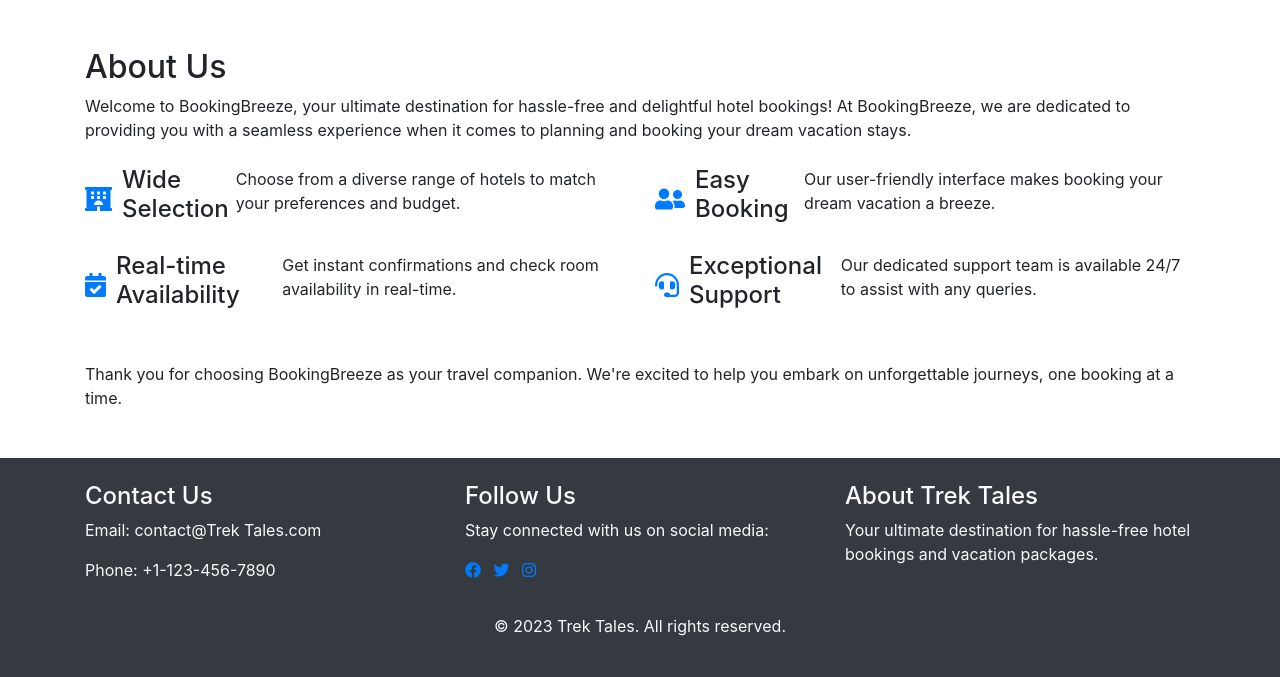
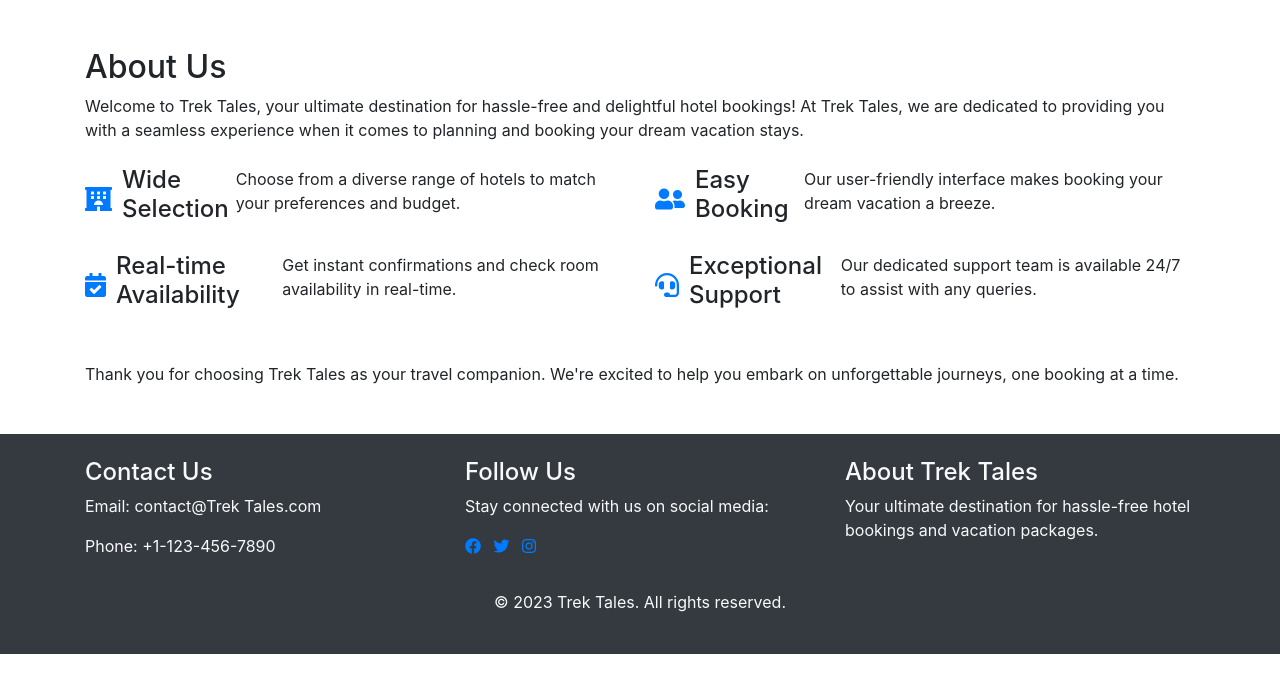
Before and after one commit to Pruthvirajpm/Trek_Tales, a PHP site: page /about.php in a window 1280 px wide. Shown: the part 85-762 px from the top of the page. Run offline with PHP 8.4, Linux system fonts and the light colour scheme.

Commit message:
Update about.php

```diff
--- a/about.php
+++ b/about.php
@@ -1,7 +1,7 @@
 <!DOCTYPE html>
 <html>
 <head>
-    <title>About Us - BookingBreeze</title>
+    <title>About Us - Trek Tales</title>
     <link rel="stylesheet" href="https://stackpath.bootstrapcdn.com/bootstrap/4.5.2/css/bootstrap.min.css">
     <link rel="stylesheet" href="https://cdnjs.cloudflare.com/ajax/libs/font-awesome/5.15.1/css/all.min.css">
     <style>
@@ -29,7 +29,7 @@
 
     <div class="container mt-5">
         <h2>About Us</h2>
-        <p>Welcome to BookingBreeze, your ultimate destination for hassle-free and delightful hotel bookings! At BookingBreeze, we are dedicated to providing you with a seamless experience when it comes to planning and booking your dream vacation stays.</p>
+        <p>Welcome to Trek Tales, your ultimate destination for hassle-free and delightful hotel bookings! At Trek Tales, we are dedicated to providing you with a seamless experience when it comes to planning and booking your dream vacation stays.</p>
 
         <!-- Adding interactive features with icons -->
         <div class="row mt-4">
@@ -59,7 +59,7 @@
             </div>
         </div>
 
-        <p class="mt-4">Thank you for choosing BookingBreeze as your travel companion. We're excited to help you embark on unforgettable journeys, one booking at a time.</p>
+        <p class="mt-4">Thank you for choosing Trek Tales as your travel companion. We're excited to help you embark on unforgettable journeys, one booking at a time.</p>
     </div>
 
     <?php include "footer.php"; ?>
```
